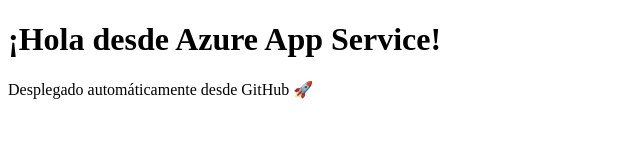
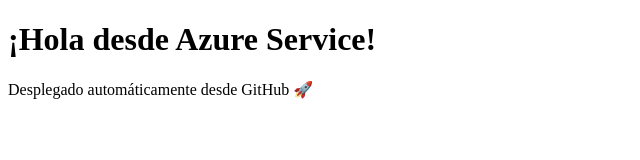
Before and after one commit to Sttip/mi-web-app, a website: page index.html in a window 1280 px wide. Shown: the whole page, without its empty margins (0-640 px from the left). Drawn offline with Linux system fonts and the light colour scheme.

Commit message:
Update index.html

```diff
--- a/index.html
+++ b/index.html
@@ -4,7 +4,7 @@
     <title>Mi WebApp en Azure</title>
   </head>
   <body>
-    <h1>¡Hola desde Azure App Service!</h1>
+    <h1>¡Hola desde Azure  Service!</h1>
     <p>Desplegado automáticamente desde GitHub 🚀</p>
   </body>
 </html>
```
